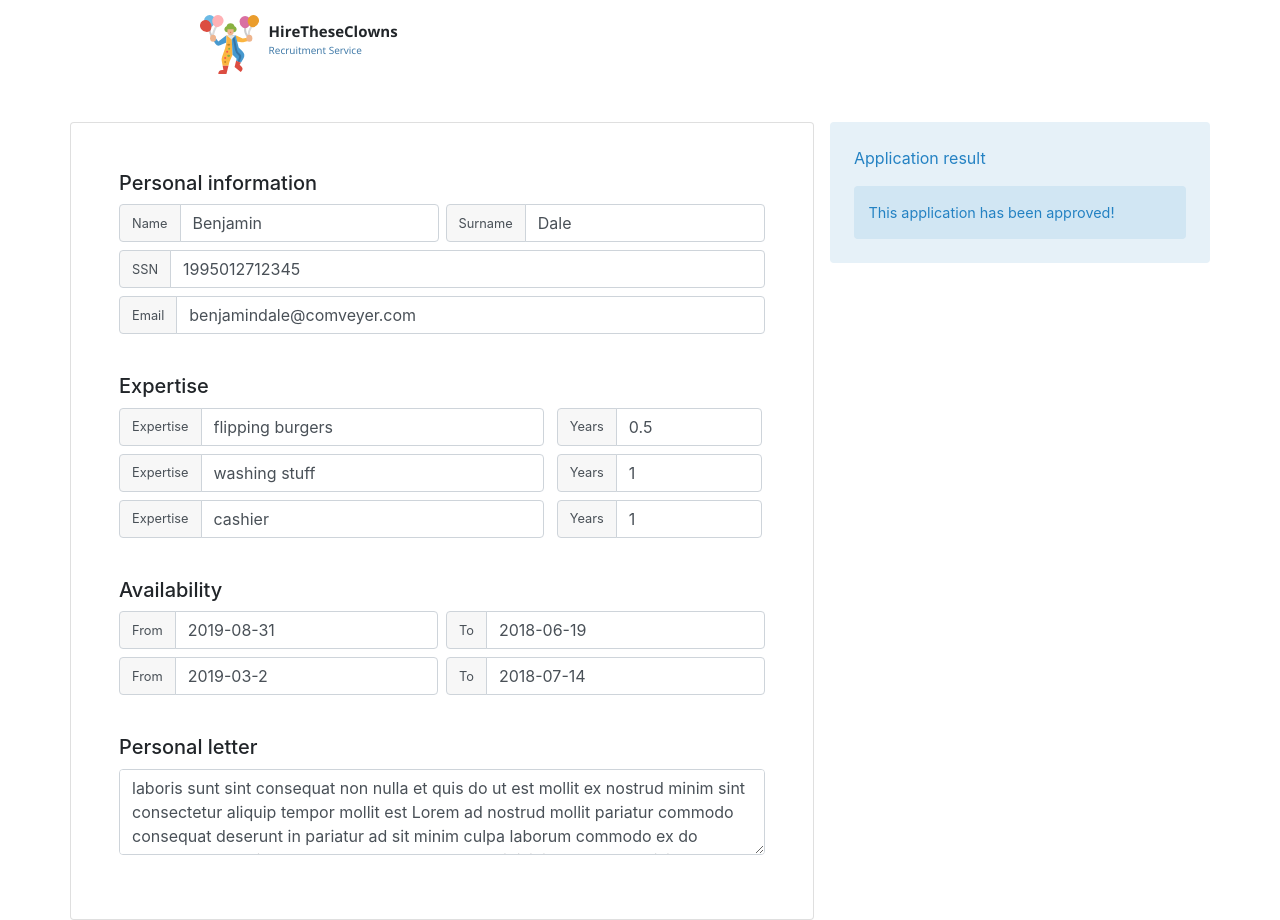
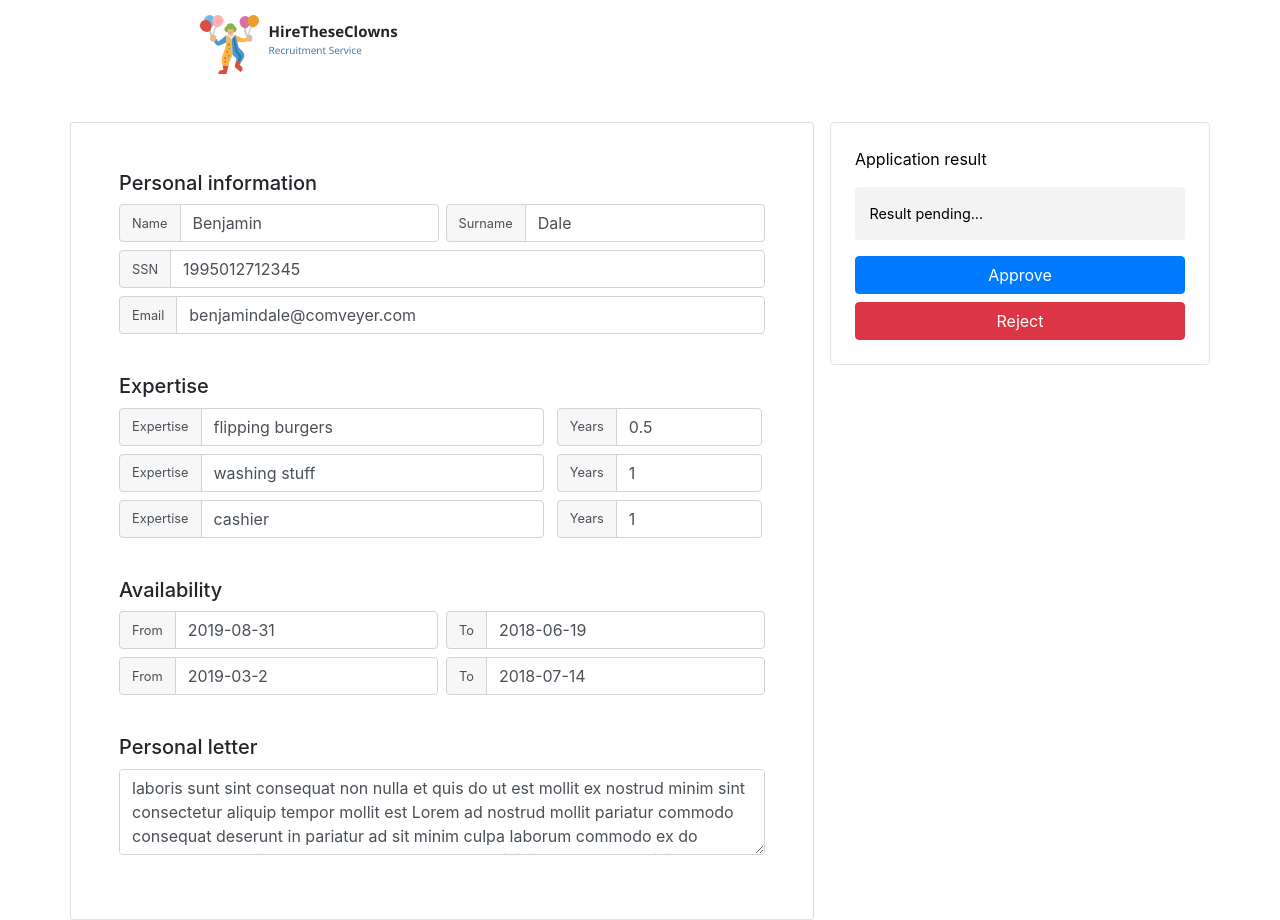
Before and after one commit to LinusBF/iv1201-frontend, a React app: page /SingleApplication in a window 1280 px wide. Built offline with nearby package versions, Linux system fonts and the light colour scheme.

Commit message:
refactoring and styling changed

```diff
--- a/client/components/singleApplication/childComponents/ApprovalComponent.js
+++ b/client/components/singleApplication/childComponents/ApprovalComponent.js
@@ -1,4 +1,5 @@
 import React, {Component} from 'react';
+import Button from 'react-bootstrap/Button';
 
 class ApprovalComponent extends Component {
   constructor(props) {
@@ -7,6 +8,8 @@ class ApprovalComponent extends Component {
     this.message = '';
     this.styling = this.setStyling(this.props.data);
     this.setStyling = this.setStyling.bind(this);
+    this.sendApproval = this.sendApproval.bind(this);
+    this.isUserAdmin = true;
   }
   setStyling(approved) {
     console.log(approved);
@@ -22,15 +25,47 @@ class ApprovalComponent extends Component {
         return 'pending';
     }
   }
+  sendApproval() {
+    return;
+  }
+  renderAdminStuff() {
+    const HTML = [
+      // eslint-disable-next-line react/jsx-key
+      <div className={'row m-0 p-0 pt-2 mt-2'}>
+        <Button
+          block
+          key={'approve'}
+          name={'approve'}
+          variant="primary"
+          onClick={this.sendApproval('approve')}
+        >
+          Approve
+        </Button>
+        <Button
+          block
+          key={'reject'}
+          name={'reject'}
+          variant="danger"
+          onClick={this.sendApproval('reject')}
+        >
+          Reject
+        </Button>
+      </div>,
+    ];
+    return HTML;
+  }
+
   render() {
-    console.log(this.props.data);
+    const adminStuff =
+      this.isUserAdmin && this.props.data === null ? this.renderAdminStuff() : null;
     return (
-      <div id={'statusColumn'} className="col-sm-4 p-0 m-2 m-sm-0">
+      <div id={'statusColumn'} key={'status'} className="col-sm-4 p-0 m-2 m-sm-0">
         <div className={`card p-4 mt-0 ${this.styling}`}>
           <p>Application result</p>
           <div className="card m-0 p-2">
             <p>{this.message}</p>
           </div>
+          {adminStuff}
         </div>
       </div>
     );
--- a/client/components/singleApplication/singeFakeObjekt.js
+++ b/client/components/singleApplication/singeFakeObjekt.js
@@ -2,7 +2,7 @@ const data = {
   uid: '5e4d7300f839819583a664c5',
   userId: '7e66c03f-13fe-40af-bb34-0fbe06a3e2b4',
   applyDate: '2017-11-04',
-  approved: true,
+  approved: null,
   firstName: 'Benjamin',
   lastName: 'Dale',
   email: 'benjamindale@comveyer.com',
--- a/client/components/singleApplication/singleApplication.css
+++ b/client/components/singleApplication/singleApplication.css
@@ -50,13 +50,19 @@ div.input-group-text {
 
 /*PENDING APPLICATION*/
 #statusColumn div.pending{
-    background-color: #F0F0F0;
-    border: none;
+    background-color: white;
+    border-width: 1px;
+    border-color: #e3e3e3;
 }
 #statusColumn div.pending > div{
-    background-color: #E4E4E4;
+    background-color: #f3f3f3;
     border: none;
 }
 #statusColumn div.pending p{
     color: black;
 }
+
+/*ADMIN STUFF*/
+#statusColumn > div > div.row {
+    background-color: transparent;
+}
```
